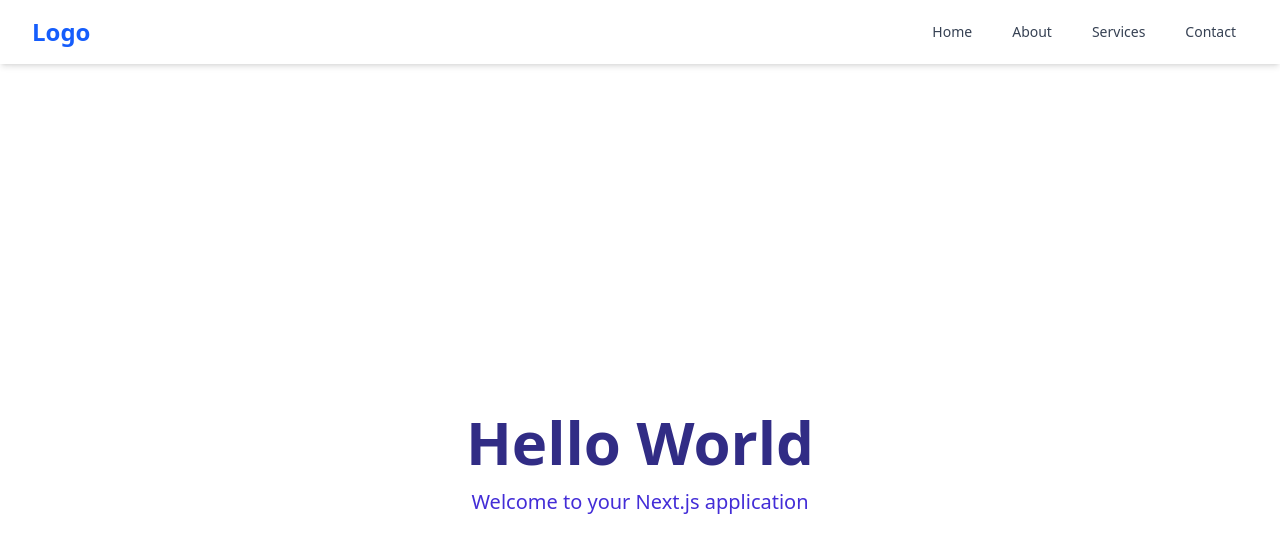
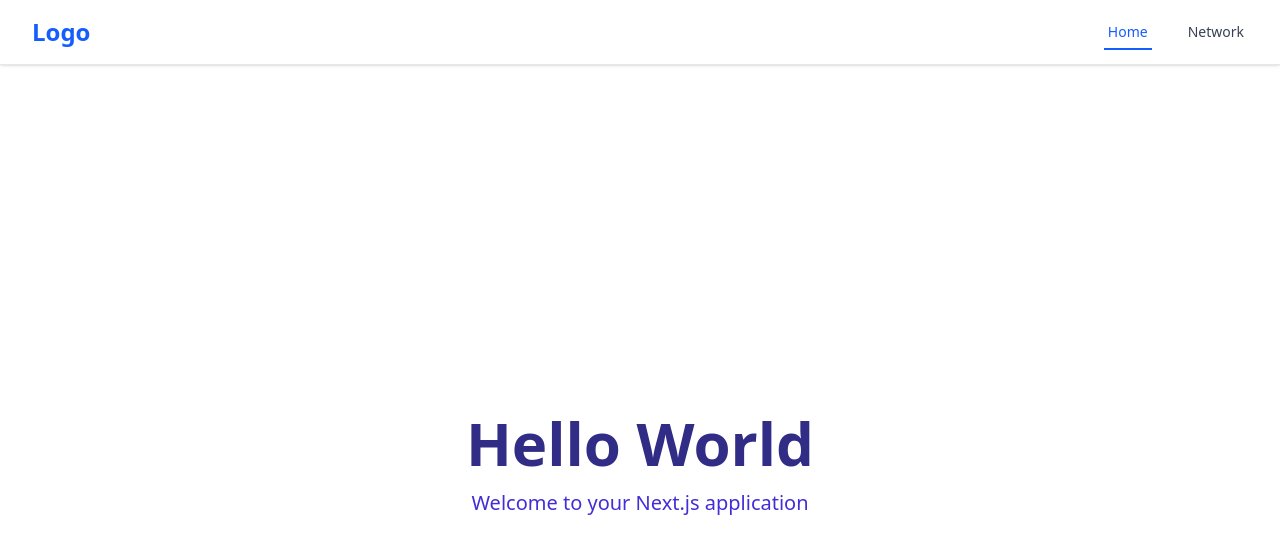
Before and after one commit to tqspham/hello-world-app-1777145047884, a Next.js app: page / in a window 1280 px wide. Shown: the top 554 px of the page. Built offline with nearby package versions, Linux system fonts and the light colour scheme.

Commit message:
Update components/Navbar.tsx

```diff
--- a/components/Navbar.tsx
+++ b/components/Navbar.tsx
@@ -1,80 +1,93 @@
-'use client';
+"use client";
 
-import { Menu, X } from 'lucide-react';
-import Link from 'next/link';
-import { useState } from 'react';
-import { twMerge } from 'tailwind-merge';
+import Link from "next/link";
+import { usePathname } from "next/navigation";
+import { Menu, X } from "lucide-react";
+import { useState } from "react";
+import { twMerge } from "tailwind-merge";
 
 const Navbar = () => {
-  const [isOpen, setIsOpen] = useState<boolean>(false);
+  const pathname = usePathname();
+  const [isOpen, setIsOpen] = useState(false);
 
-  const toggleMenu = () => {
-    setIsOpen(!isOpen);
+  const navItems = [
+    { label: "Home", href: "/" },
+    { label: "Network", href: "/network" },
+  ];
+
+  const isActive = (href: string): boolean => {
+    if (href === "/") {
+      return pathname === "/";
+    }
+    return pathname.startsWith(href);
   };
 
-  const navLinks = [
-    { href: '/', label: 'Home' },
-    { href: '/about', label: 'About' },
-    { href: '/services', label: 'Services' },
-    { href: '/contact', label: 'Contact' },
-  ];
-
   return (
-    <nav className="sticky top-0 z-50 bg-white shadow-md">
+    <nav className="sticky top-0 z-50 border-b border-gray-200 bg-white shadow-sm">
       <div className="mx-auto max-w-7xl px-4 sm:px-6 lg:px-8">
         <div className="flex h-16 items-center justify-between">
-          {/* Logo */}
-          <div className="shrink-0">
-            <Link href="/" className="text-2xl font-bold text-blue-600">
+          <div className="flex-shrink-0">
+            <Link
+              href="/"
+              className="text-2xl font-bold text-blue-600 hover:text-blue-700"
+            >
               Logo
             </Link>
           </div>
 
-          {/* Desktop Navigation */}
-          <div className="hidden md:block">
-            <div className="ml-10 flex items-center space-x-4">
-              {navLinks.map((link) => (
+          {/* Desktop menu */}
+          <div className="hidden items-center space-x-8 md:flex">
+            {navItems.map((item) => (
               <Link
-                  key={link.href}
-                  href={link.href}
-                  className="rounded-md px-3 py-2 text-sm font-medium text-gray-700 transition-colors hover:bg-gray-100 hover:text-gray-900"
+                key={item.href}
+                href={item.href}
+                className={twMerge(
+                  "relative px-1 py-2 text-sm font-medium transition-colors",
+                  isActive(item.href)
+                    ? "text-blue-600"
+                    : "text-gray-700 hover:text-blue-600"
+                )}
               >
-                  {link.label}
+                {item.label}
+                {isActive(item.href) && (
+                  <div className="absolute bottom-0 left-0 right-0 h-0.5 bg-blue-600" />
+                )}
               </Link>
             ))}
           </div>
-          </div>
 
           {/* Mobile menu button */}
-          <div className="md:hidden">
           <button
-              onClick={toggleMenu}
-              className="inline-flex items-center justify-center rounded-md p-2 text-gray-700 transition-colors hover:bg-gray-100 hover:text-gray-900 focus:outline-none"
-              aria-expanded="false"
+            onClick={() => setIsOpen(!isOpen)}
+            className="md:hidden"
+            aria-label="Toggle menu"
           >
-              <span className="sr-only">Open main menu</span>
             {isOpen ? (
-                <X className="h-6 w-6" />
+              <X className="h-6 w-6 text-gray-700" />
             ) : (
-                <Menu className="h-6 w-6" />
+              <Menu className="h-6 w-6 text-gray-700" />
             )}
           </button>
         </div>
       </div>
-      </div>
 
-      {/* Mobile Navigation */}
+      {/* Mobile menu */}
       {isOpen && (
-        <div className="md:hidden">
-          <div className="space-y-1 px-2 pb-3 pt-2 sm:px-3">
-            {navLinks.map((link) => (
+        <div className="border-t border-gray-200 md:hidden">
+          <div className="space-y-1 px-4 pb-3 pt-2">
+            {navItems.map((item) => (
               <Link
-                key={link.href}
-                href={link.href}
-                className="block rounded-md px-3 py-2 text-base font-medium text-gray-700 transition-colors hover:bg-gray-100 hover:text-gray-900"
+                key={item.href}
+                href={item.href}
                 onClick={() => setIsOpen(false)}
+                className={twMerge(
+                  "block rounded-md px-3 py-2 text-base font-medium transition-colors",
+                  isActive(item.href)
+                    ? "bg-blue-50 text-blue-600"
+                    : "text-gray-700 hover:bg-gray-50 hover:text-blue-600"
+                )}
               >
-                {link.label}
+                {item.label}
               </Link>
             ))}
           </div>
```
Lines whose indentation alone changed are shown as unchanged.
